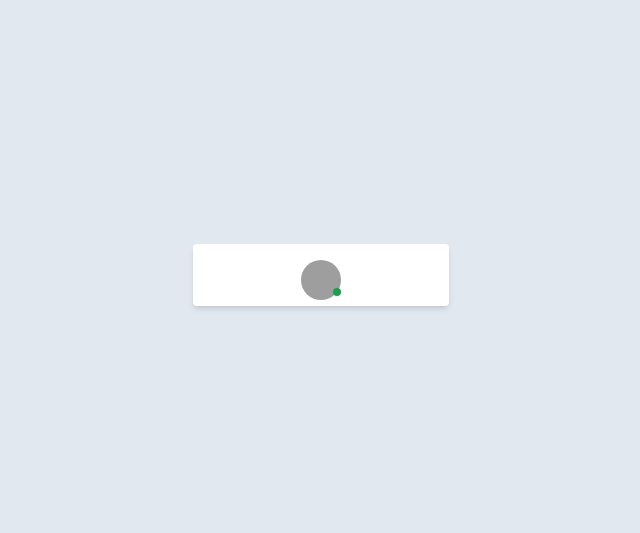
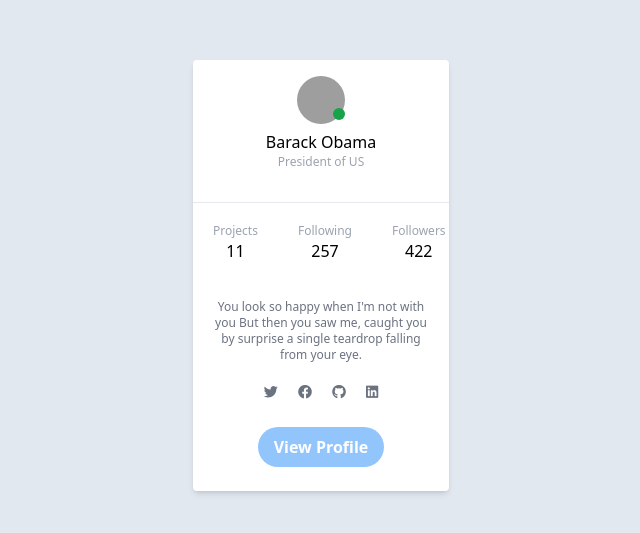
Before and after one commit to DerwinGitHub/proyectoTailwind, a website: page src/index.html in a window 1280 px wide. Shown: the part 205-738 px from the top of the page, without its empty margins (319-959 px from the left). Drawn offline with nearby package versions, Linux system fonts and the light colour scheme; files that its build step writes are made by us from their sources; grey boxes are pictures that could not be loaded.

Commit message:
Card hecha con Tailwind

```diff
--- a/src/index.html
+++ b/src/index.html
@@ -4,17 +4,71 @@
     <meta charset="UTF-8">
     <meta http-equiv="X-UA-Compatible" content="IE=edge">
     <meta name="viewport" content="width=device-width, initial-scale=1.0">
+    <link rel="stylesheet" href="https://cdnjs.cloudflare.com/ajax/libs/font-awesome/5.15.3/css/all.min.css">
+    <!-- Enlace CDN de Tailwind CSS (opcional) -->
+   <link href="https://cdn.jsdelivr.net/npm/tailwindcss@2.2.19/dist/tailwind.min.css" rel="stylesheet">
     <link href="/dist/output.css" rel="stylesheet">
     <title>Card</title>
 </head>
 <body class=" mt-20 flex h-screen items-center justify-center bg-slate-200 ">
     <div class="pt-4 text-center rounded shadow-md w-64 bg-white ">
+
         <div class="relative inline-block">
-            <img class="rounded-full w-10 h-10" src="https://th.bing.com/th/id/OIP.8ZYKwXh08tRe-mIyFdE3gQHaFT?pid=ImgDet&rs=1" alt="" >
-            <div class=" bottom-1 left-8 absolute bg-green-600 rounded-full w-2 h-2">
+            <img class="rounded-full w-12 h-12" src="https://th.bing.com/th/id/OIP.8ZYKwXh08tRe-mIyFdE3gQHaFT?pid=ImgDet&rs=1" alt="" >
+            <div class=" bottom-1 left-9 absolute bg-green-600 rounded-full w-3 h-3"></div>
+        </div>
 
+        <div>
+            <span class="font-sans">Barack Obama</span>
+            <h6 class="text-xs text-gray-400 pb-8">President of US</h6>
+        </div>
+
+        <hr>
+
+        <div class="flex">
+            <div class="inline-block m-5 text-xs text-gray-400">
+                Projects <br>
+                <span class="text-black text-base">11</span>
+            </div>
+            <div class="inline-block m-5 text-xs text-gray-400">
+                Following <br>
+                <span class="text-black text-base">257</span>
+            </div>
+            <div class="inline-block m-5 text-xs text-gray-400">
+                Followers <br>
+                <span class="text-black text-base">422</span>
             </div>
         </div>
+
+        <div class="flex m-4">
+            <p class="text-xs text-gray-500">
+                You look so happy when I'm not with you
+                But then you saw me, caught you by surprise
+                a single teardrop falling from your eye.
+            </p>
+        </div>
+
+        <div class="space-x-4">
+            <a href="#" class="text-gray-500 hover:text-blue-500">
+                <i class="fab fa-twitter text-sm"></i>
+            </a>
+            <a href="#" class="text-gray-500 hover:text-blue-500">
+                <i class="fab fa-facebook text-sm"></i>
+            </a>
+            <a href="#" class="text-gray-500 hover:text-blue-900">
+                <i class="fab fa-github text-sm"></i>
+            </a>
+            <a href="#" class="text-gray-500 hover:text-blue-500">
+                <i class="fab fa-linkedin text-sm"></i>
+            </a>
+        </div>
+
+        <div>
+            <button class="m-6 bg-blue-300 hover:bg-blue-500 text-white font-bold py-2 px-4 rounded-full">
+                View Profile
+            </button>
+        </div>
+
     </div>
 </body>
 </html>
```
